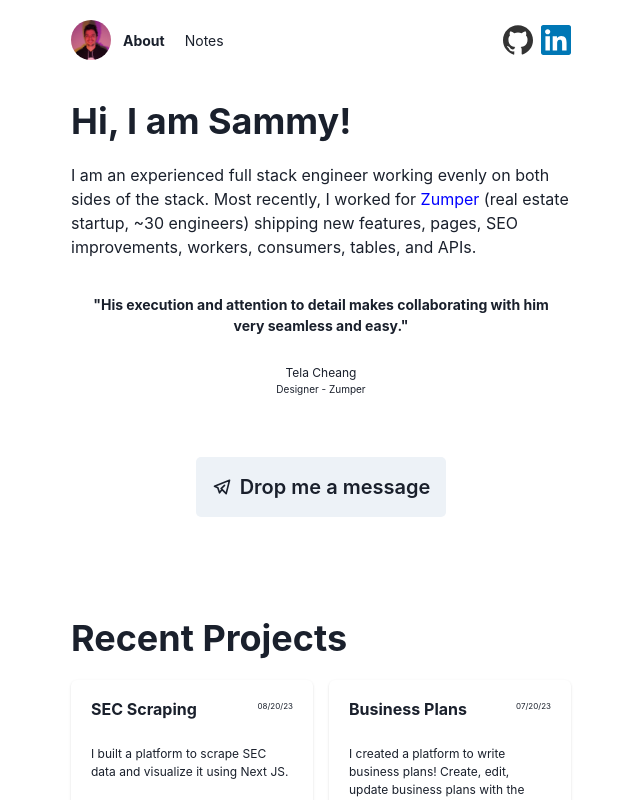
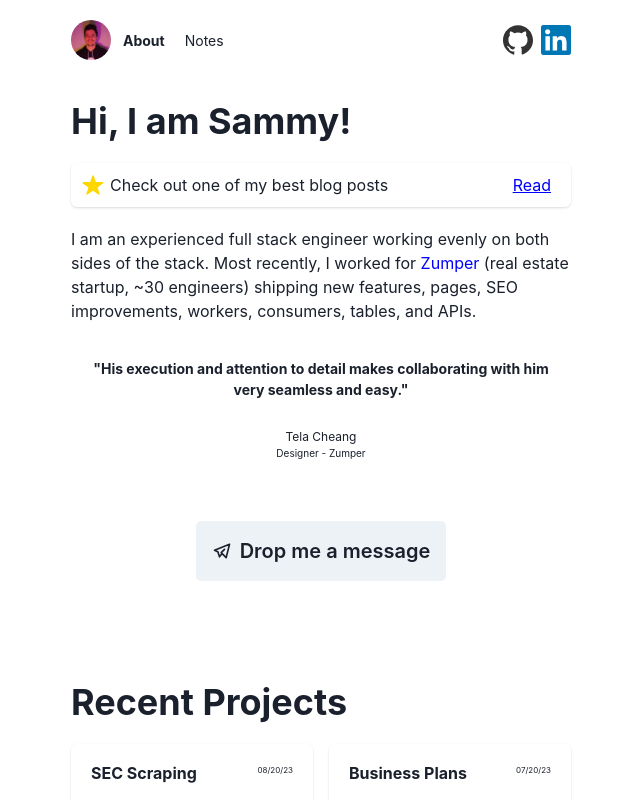
Before and after one commit to sammydowds/next-blog, a Next.js app: page / in a window 1280 px wide. Shown: the top 800 px of the page, without its empty margins (319-959 px from the left). Built offline with nearby package versions, Linux system fonts and the light colour scheme.

Commit message:
chore: highlight post

```diff
--- /dev/null
+++ b/components/HighlightedPost.tsx
@@ -0,0 +1,19 @@
+import { Card, CardBody, Flex, Link } from '@chakra-ui/react'
+import { IoIosStar } from "react-icons/io";
+import { GithubLinkButton } from './GithubLinkButton';
+
+export const HighlightedPost = () => {
+  return(
+    <Card w="100%" >
+      <CardBody p="10px">
+        <Flex alignItems="center" fontSize={{ lg: "16px", base: "12px"}} w="100%" justifyContent="space-between">
+          <Flex alignItems="center" gap="5px">
+          <IoIosStar color="gold" size="24px" />
+            Check out one of my best blog posts
+          </Flex>
+          <Link mr="10px" isExternal href="https://www.sd3.dev/notes/business_planning" color="blue" textDecoration="underline">Read</Link>
+        </Flex>
+      </CardBody>
+    </Card>
+  )
+}
--- a/pages/index.tsx
+++ b/pages/index.tsx
@@ -4,6 +4,7 @@ import { SingleColumnLayout } from "@/components/SingleColumnLayout";
 import { Inquiry } from "@/components/Inquiry";
 import { Projects } from "@/components/Projects";
 import { RecommendationsCarousel } from "@/components/RecommendationsCarousel/RecommendationsCarousel";
+import { HighlightedPost } from "@/components/HighlightedPost";
 export default function Home() {
   return (
     <>
@@ -21,6 +22,7 @@ export default function Home() {
           <Box>
             <VStack align="start" gap="20px" mb="100px">
               <Heading>Hi, I am Sammy!</Heading>
+              <HighlightedPost />
               <Text fontSize="16px">
                 I am an experienced full stack engineer working evenly on both
                 sides of the stack. Most recently, I worked for{" "}
```
